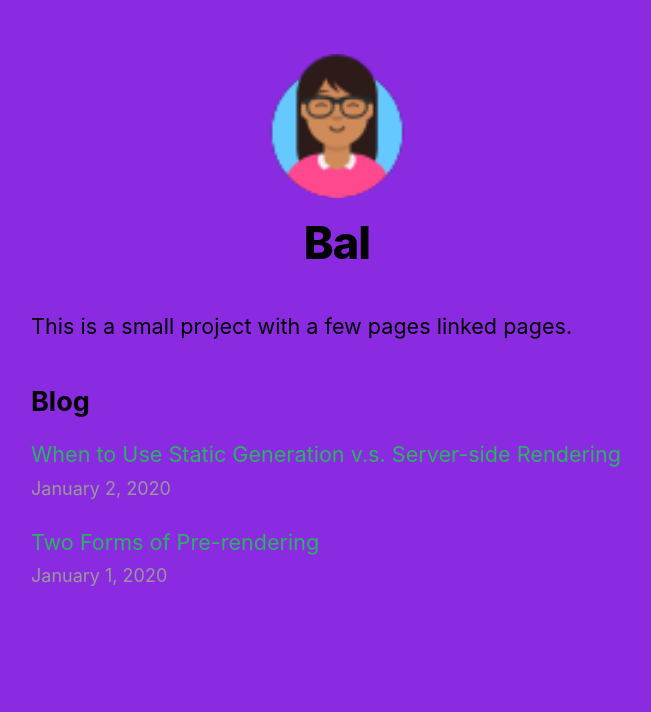
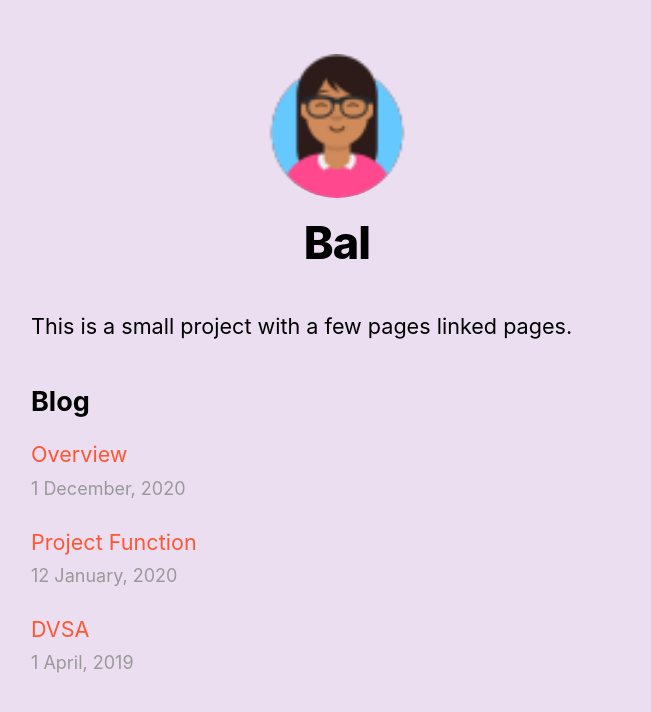
Before and after one commit to Bal2018/NextJS-Showcase, a Next.js app in the folder nextjs-showcase/: page / in a window 1280 px wide. Shown: the top 712 px of the page, without its empty margins (303-954 px from the left). Built offline with nearby package versions, Linux system fonts and the light colour scheme.

Commit message:
3 extra pages linked to main page

```diff
--- a/nextjs-showcase/components/date.js
+++ b/nextjs-showcase/components/date.js
@@ -2,5 +2,5 @@ import { parseISO, format } from 'date-fns'
 
 export default function Date({ dateString }) {
     const date = parseISO(dateString)
-    return <time dateTime={dateString}>{format(date, 'LLLL d, yyyy')}</time>
+    return <time dateTime={dateString}>{format(date, 'd LLLL, yyyy')}</time>
 }
--- /dev/null
+++ b/nextjs-showcase/posts/DVSA.md
@@ -0,0 +1,5 @@
+---
+title: 'DVSA'
+date: '2019-04-01'
+---
+Enrolled in Project Function (a weekly coding course) course focussed on learning web development (HTML, CSS and Java-script ).
--- /dev/null
+++ b/nextjs-showcase/posts/intropage.md
@@ -0,0 +1,11 @@
+---
+title: 'Overview'
+date: '2020-12-01'
+---
+
+I am a Computer Science graduate with years of working knowledge of programming fundamentals before I retrained and moved into the teaching sector.  After spending over a decade in teaching I rekindled my passion for technology and am now looking to work in  this dynamic and exciting IT industry with new, fast-paced and challenging projects.
+
+As a Mathematics Teachers and Tutor I have excellent IT and analytical skills.  I have the ability and  skill set to plan and present complicated ideas simply.  Used to explaining logical complex problems  Regular attendee to a number of local tech meet-ups and events such as <a href="https://www.meetup.com/Women-In-Tech-Nottingham/" target="_blank">Women In Tech</a>,  <a href="https://phpminds.org/" target="_blank">PHP Nottingham </a>
+and <a href="https://www.technottingham.com/" target="_blank">Tech Nottingham</a>
+
+For the past year I have worked as a junior developer at JH - a small web-agency in Nottingham.  I am now looking to broaden my horizon and looking for a more challenging adventure.
--- a/nextjs-showcase/posts/pre-rendering.md
+++ /dev/null
@@ -1,11 +0,0 @@
----
-title: 'Two Forms of Pre-rendering'
-date: '2020-01-01'
----
-
-Next.js has two forms of pre-rendering: **Static Generation** and **Server-side Rendering**. The difference is in **when** it generates the HTML for a page.
-
-- **Static Generation** is the pre-rendering method that generates the HTML at **build time**. The pre-rendered HTML is then _reused_ on each request.
-- **Server-side Rendering** is the pre-rendering method that generates the HTML on **each request**.
-
-Importantly, Next.js lets you **choose** which pre-rendering form to use for each page. You can create a "hybrid" Next.js app by using Static Generation for most pages and using Server-side Rendering for others.
--- /dev/null
+++ b/nextjs-showcase/posts/projectfunction.md
@@ -0,0 +1,6 @@
+---
+title: 'Project Function'
+date: '2020-01-12'
+---
+ I enrolled in Project Function (a weekly coding course) which focussed on learning web development (HTML, CSS and Java-script) and PHP basics.  I produced a sample PHP website to showcase my skills and projects.
+ I am now an instructor with this voluntary organisation and we are trying to transfer to an online learning platform due to Covid.
--- a/nextjs-showcase/posts/ssg-ssr.md
+++ /dev/null
@@ -1,19 +0,0 @@
----
-title: 'When to Use Static Generation v.s. Server-side Rendering'
-date: '2020-01-02'
----
-
-We recommend using **Static Generation** (with and without data) whenever possible because your page can be built once and served by CDN, which makes it much faster than having a server render the page on every request.
-
-You can use Static Generation for many types of pages, including:
-
-- Marketing pages
-- Blog posts
-- E-commerce product listings
-- Help and documentation
-
-You should ask yourself: "Can I pre-render this page **ahead** of a user's request?" If the answer is yes, then you should choose Static Generation.
-
-On the other hand, Static Generation is **not** a good idea if you cannot pre-render a page ahead of a user's request. Maybe your page shows frequently updated data, and the page content changes on every request.
-
-In that case, you can use **Server-Side Rendering**. It will be slower, but the pre-rendered page will always be up-to-date. Or you can skip pre-rendering and use client-side JavaScript to populate data.
--- a/nextjs-showcase/styles/global.css
+++ b/nextjs-showcase/styles/global.css
@@ -6,7 +6,7 @@ body {
   Cantarell, Fira Sans, Droid Sans, Helvetica Neue, sans-serif;
   line-height: 1.6;
   font-size: 18px;
-  background-color: blueviolet;
+  background-color: #EBDEF0;
 }
 
 * {
@@ -14,7 +14,7 @@ body {
 }
 
 a {
-  color:#28B463;
+  color:#FF5733;
   text-decoration: none;
 }
 
```
